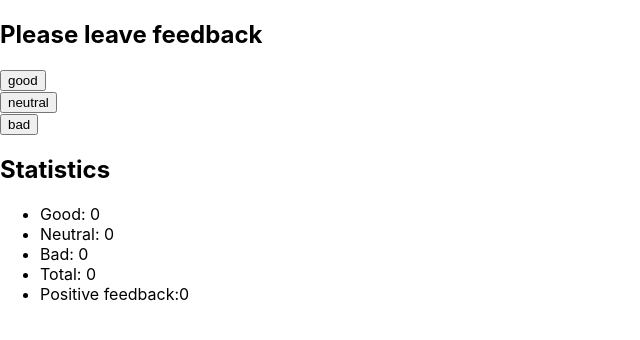
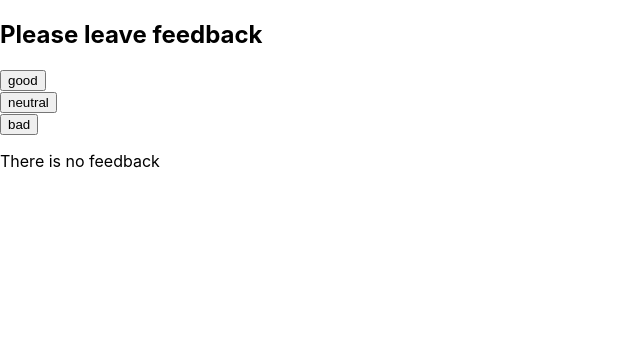
Before and after one commit to OlenaPobehailo/goit-react-hw-02-feedback, a React (Create React App) app: page / in a window 1280 px wide. Shown: the top 340 px of the page, without its empty margins (0-640 px from the left). Built offline with nearby package versions, Linux system fonts and the light colour scheme.

Commit message:
adds Notification component

```diff
--- a/src/components/App.jsx
+++ b/src/components/App.jsx
@@ -1,7 +1,9 @@
 import { Component } from 'react';
+
 import Statistics from './Statistics';
 import FeedbackOptions from './FeedbackOptions';
 import Section from './Section';
+import Notification from './Notification';
 
 export class App extends Component {
   state = {
@@ -74,6 +76,7 @@
             />
           </Section>
 
+          {total > 0 ? (
             <Section title="Statistics">
               <Statistics
                 good={this.state.good}
@@ -83,6 +86,9 @@
                 percent={total ? this.countPositiveFeedbackPercentage() : 0}
               />
             </Section>
+          ) : (
+            <Notification message="There is no feedback" />
+          )}
         </div>
       </>
     );
--- /dev/null
+++ b/src/components/Notification/Notification.jsx
@@ -0,0 +1,5 @@
+const Notification = ({ message }) => {
+  return <p>{message}</p>;
+};
+
+export default Notification;
--- /dev/null
+++ b/src/components/Notification/index.js
@@ -0,0 +1 @@
+export { default } from './Notification';
```
Also changed, not shown: src/components/Notification/Notification.styled.js (added). Lines whose indentation alone changed are shown as unchanged.
